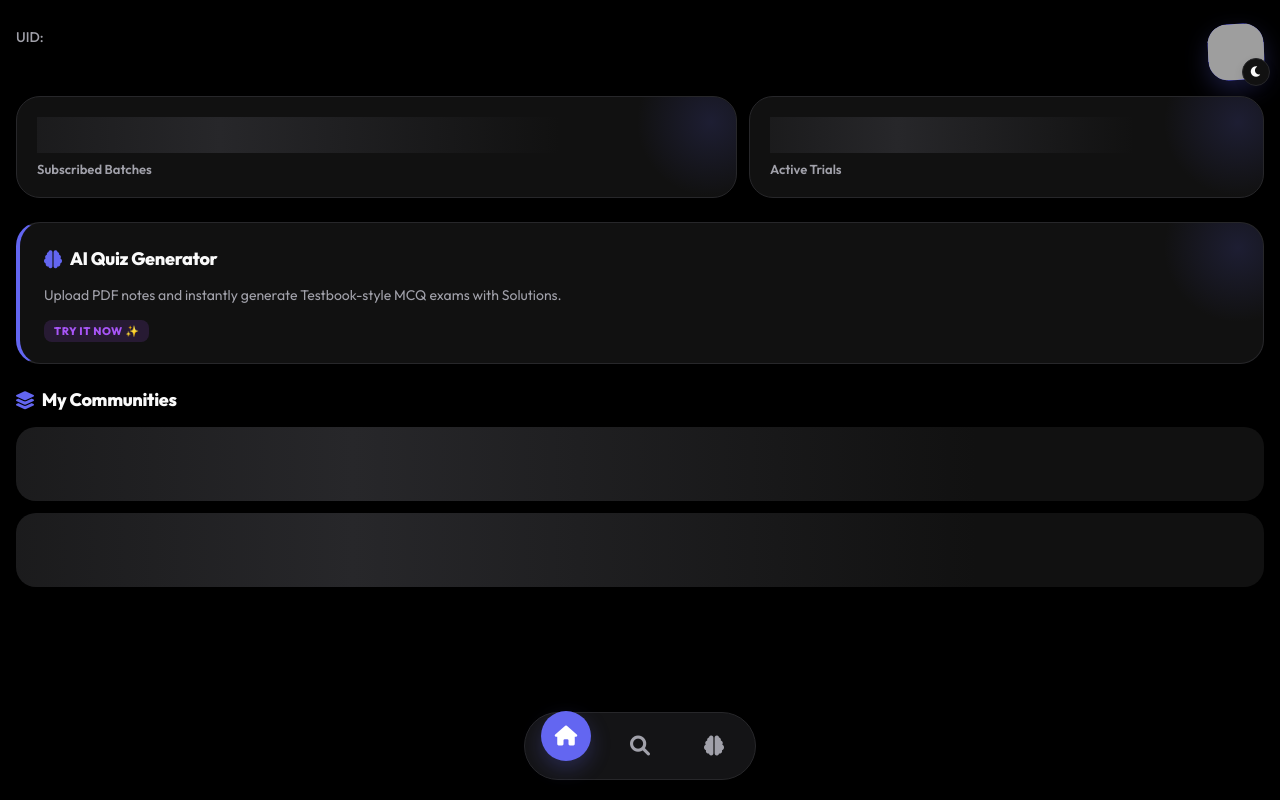
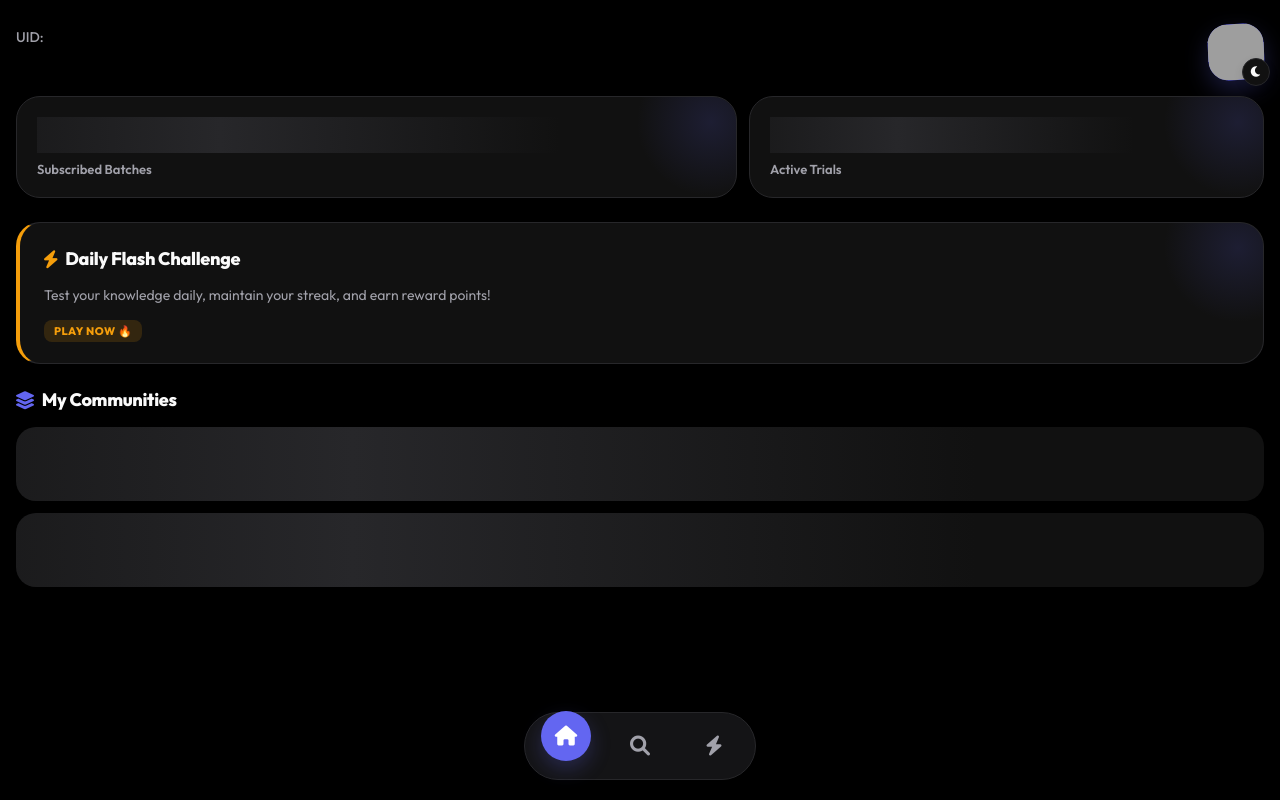
Before and after one commit to itsh4ro5/botupdate, a Python web app: template templates/dashboard.html in a window 1280 px wide. Run offline with Jinja, Linux system fonts and the light colour scheme; the template is opened without the code that fills it, so the values that code supplies are empty; some libraries are stand-ins or nearby versions; grey boxes are pictures that could not be loaded.

Commit message:
Update dashboard with Daily Flash Challenge card
Replaced AI Quiz Generator card with Daily Flash Challenge card in dashboard.

```diff
--- a/templates/dashboard.html
+++ b/templates/dashboard.html
@@ -39,7 +39,6 @@
 
         .theme-btn { position: absolute; bottom: -6px; right: -6px; background: var(--bg-surface); border: 1px solid var(--border-subtle); color: var(--text-primary); width: 28px; height: 28px; border-radius: 50%; display: flex; align-items: center; justify-content: center; cursor: pointer; font-size: 12px; box-shadow: 0 4px 10px rgba(0,0,0,0.1); transition: 0.2s; z-index: 2; }
         .theme-btn:active { transform: scale(0.8); }
-
         .bento-grid { display: grid; grid-template-columns: 1.4fr 1fr; gap: 12px; margin-bottom: 24px; }
         .bento-card { background: var(--bg-surface); border: 1px solid var(--border-subtle); border-radius: 24px; padding: 20px; position: relative; overflow: hidden; transition: 0.3s; }
         .bento-card::before { content: ''; position: absolute; top: -50px; right: -50px; width: 150px; height: 150px; background: radial-gradient(circle, var(--accent-glow) 0%, transparent 70%); opacity: 0.6; pointer-events: none; }
@@ -52,7 +51,6 @@
         .stat-label { font-size: 13px; font-weight: 600; color: var(--text-secondary); }
 
         .streak-pill { background: linear-gradient(to right, var(--warning), #ea580c); color: white; padding: 6px 12px; border-radius: 100px; font-weight: 700; font-size: 12px; display: inline-flex; align-items: center; gap: 6px; box-shadow: 0 4px 15px rgba(245, 158, 11, 0.3); margin-top: 12px; width: max-content;}
-
         .section-title { font-size: 18px; font-weight: 800; margin: 0 0 16px 0; color: var(--text-primary); display: flex; align-items: center; gap: 8px; letter-spacing: -0.3px; }
 
         .item-row { background: var(--bg-surface); border: 1px solid var(--border-subtle); border-radius: 20px; padding: 16px; margin-bottom: 12px; display: flex; justify-content: space-between; align-items: center; cursor: pointer; transition: 0.2s cubic-bezier(0.4, 0, 0.2, 1); position: relative; overflow: hidden;}
@@ -98,7 +96,6 @@
             <button class="theme-btn" onclick="toggleTheme()"><i class="fa-solid fa-moon" id="theme-icon"></i></button>
         </div>
     </div>
-
     <div class="bento-grid">
         <div class="bento-card primary">
             <div>
@@ -114,18 +111,17 @@
             </div>
         </div>
     </div>
-
     <div class="bento-card full-width" id="demo-card-sec" style="display: none; margin-bottom:24px; padding: 24px;">
         <h3 class="section-title"><i class="fa-solid fa-bolt" style="color:var(--warning);"></i> Active Trials</h3>
         <div id="demo-list"></div>
     </div>
 
-    <!-- AI Quiz Generator Card -->
-    <div class="bento-card full-width" style="margin-bottom:24px; padding: 24px; cursor: pointer; border-left: 4px solid var(--accent-main);" onclick="window.location.href='/quiz'">
-        <h3 class="section-title"><i class="fa-solid fa-brain" style="color:var(--accent-main);"></i> AI Quiz Generator</h3>
-        <p style="color:var(--text-secondary); font-size:14px; margin:0;">Upload PDF notes and instantly generate Testbook-style MCQ exams with Solutions.</p>
+    <!-- Daily Flash Challenge Card -->
+    <div class="bento-card full-width" style="margin-bottom:24px; padding: 24px; cursor: pointer; border-left: 4px solid var(--warning);" onclick="window.location.href='/quiz'">
+        <h3 class="section-title"><i class="fa-solid fa-bolt" style="color:var(--warning);"></i> Daily Flash Challenge</h3>
+        <p style="color:var(--text-secondary); font-size:14px; margin:0;">Test your knowledge daily, maintain your streak, and earn reward points!</p>
         <div style="margin-top: 15px;">
-            <span class="badge bg-purple">Try it Now ✨</span>
+            <span class="badge" style="background: rgba(245, 158, 11, 0.15); color: var(--warning);">Play Now 🔥</span>
         </div>
     </div>
 
@@ -136,19 +132,40 @@
             <div class="skeleton skeleton-row"></div>
         </div>
     </div>
-
     <div class="floating-dock">
         <a href="/" class="nav-item active"><i class="fa-solid fa-house"></i><span>Home</span></a>
         <a href="/explore" class="nav-item"><i class="fa-solid fa-magnifying-glass"></i><span>Explore</span></a>
-        <a href="/quiz" class="nav-item"><i class="fa-solid fa-brain"></i><span>Quiz</span></a>
+        <a href="/quiz" class="nav-item"><i class="fa-solid fa-bolt"></i><span>Arena</span></a>
         <a href="/admin_panel" class="nav-item" id="btn-nav-admin" style="display:none;"><i class="fa-solid fa-shield-halved"></i><span>Admin</span></a>
         <a href="/owner_panel" class="nav-item" id="btn-nav-owner" style="display:none;"><i class="fa-solid fa-crown"></i><span>Owner</span></a>
     </div>
 
     <script>
         let tg = window.Telegram.WebApp; tg.expand();
+
+        // ==========================================
+        // DEEP LINKING HANDLER (StartApp Check)
+        // ==========================================
+        let startParam = tg.initDataUnsafe?.start_param;
+        if (startParam === "flash") {
+            window.location.href = "/quiz";
+        }
+
         let uid = tg.initDataUnsafe?.user?.id || 9999999;
         let uName = tg.initDataUnsafe?.user?.first_name || "User";
+
+        // ==========================================
+        // PAGE TRANSITION ANIMATION (Smooth Loading)
+        // ==========================================
+        document.querySelectorAll('a.nav-item').forEach(link => {
+            link.addEventListener('click', function(e) {
+                if (tg.HapticFeedback) tg.HapticFeedback.impactOccurred('medium');
+                let icon = this.querySelector('i');
+                if(icon) {
+                    icon.className = 'fas fa-spinner fa-spin';
+                }
+            });
+        });
 
         window.onload = () => {
             let saved = localStorage.getItem('edtech_theme') || 'dark';
@@ -180,7 +197,6 @@
         fetch('/api/user/' + uid).then(res => res.json()).then(data => {
             if (data.is_admin || data.is_owner) document.getElementById("btn-nav-admin").style.display = "flex";
             if (data.is_owner) document.getElementById("btn-nav-owner").style.display = "flex";
-
             if(data.user_info && data.user_info.streak > 0) {
                 document.getElementById("streak-box").style.display = "inline-flex";
                 document.getElementById("streak-count").innerText = data.user_info.streak;
```
